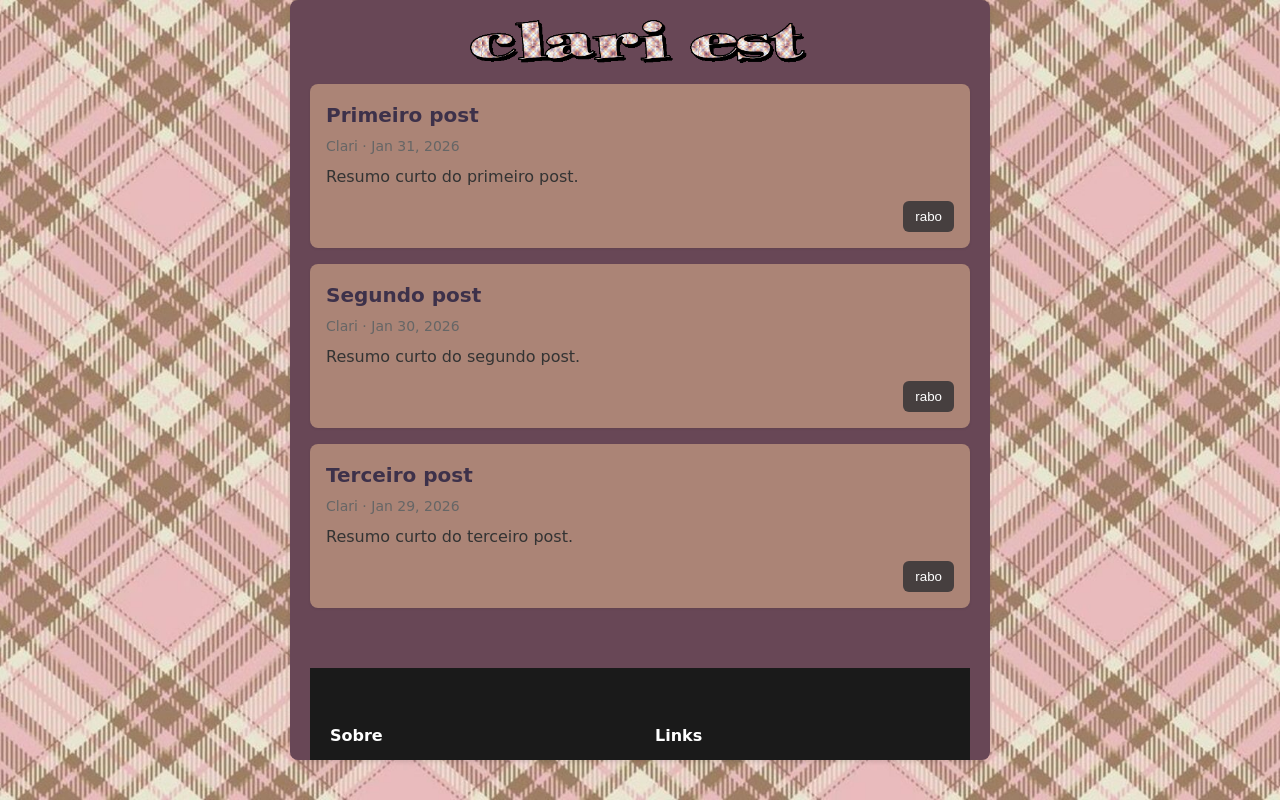
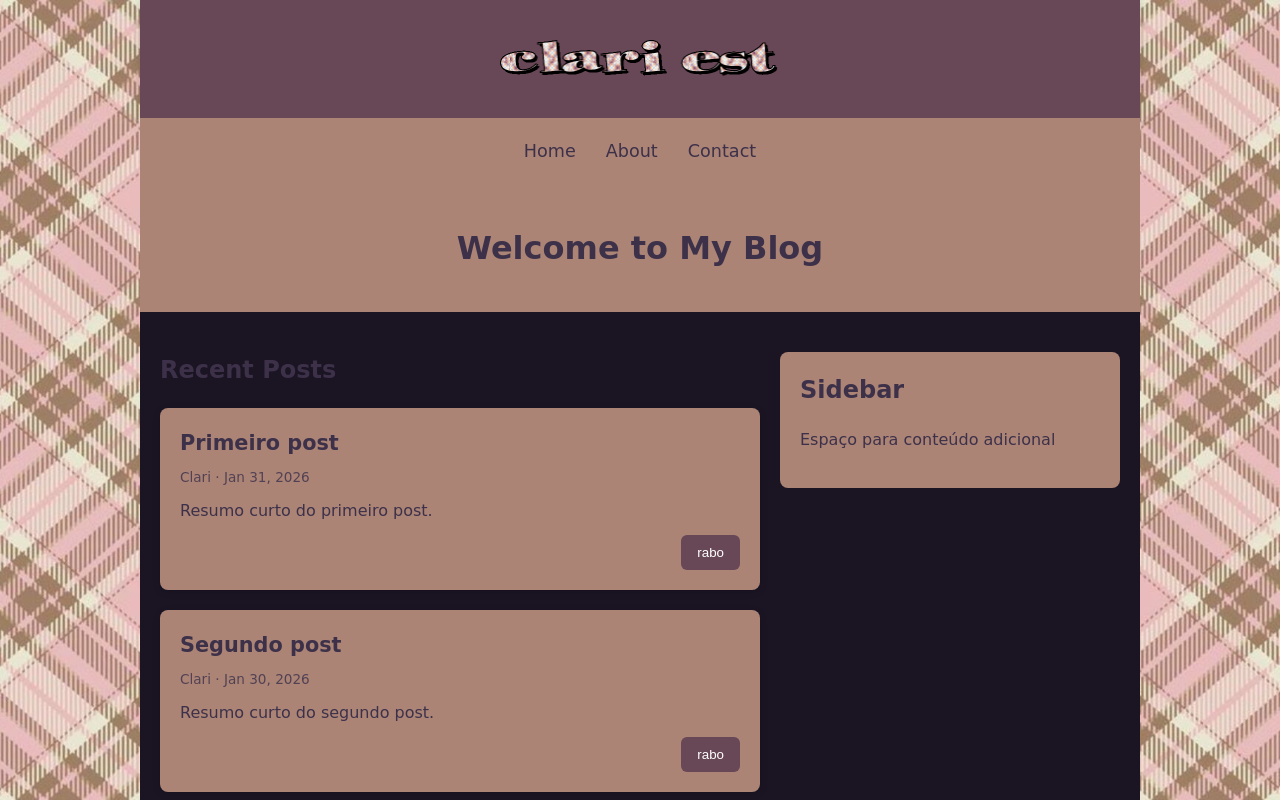
Before and after one commit to clarissestima/my-site, a React (Vite) app in the folder my-app/: page / in a window 1280 px wide. Shown: the top 800 px of the page. Built offline with nearby package versions, Linux system fonts and the light colour scheme.

Commit message:
refactor: restructure layout and enhance styling

```diff
--- a/my-app/src/App.css
+++ b/my-app/src/App.css
@@ -5,43 +5,139 @@ html, body, #root {
 
 body {
   margin: 0;
-  display: flex;
-  align-items: center;
-  justify-content: center;
-  min-height: 100vh;
 }
 
-.container {
-  width: 700px;
-  max-width: 740px;
-  box-sizing: border-box;
-  padding: 20px;
+.main-container {
+  min-height: 100vh;
+  display: flex;
+  flex-direction: column;
+  max-width: 1000px;
+  margin: 0 auto;
+  background-color: var(--color-background);
+}
+
+/* Header */
+.site-header {
+  text-align: center;
+  padding: 40px 20px;
   background-color: var(--color-brown);
-  background-size: cover;
-  background-position: center;
-  background-repeat: no-repeat;
+  box-shadow: 0 2px 8px rgba(0, 0, 0, 0.15);
+}
+
+.site-logo {
+  display: block;
+  width: 280px;
+  max-width: 90%;
+  height: auto;
+  margin: 0 auto;
   border-radius: 8px;
-  box-shadow: 0 2px 4px rgba(0, 0, 0, 0.1);
-  overflow-y: auto;
-  max-height: calc(100vh - 40px);
 }
 
 h1 {
   font-size: 2.5rem;
-  margin-bottom: 20px;
-  text-align: center;
+  margin: 0;
+  color: var(--color-text);
 }
 
-.site-header {
-  text-align: center;
+/* Navigation */
+.site-nav {
+  display: flex;
+  justify-content: center;
+  gap: 30px;
+  padding: 20px;
+  background-color: var(--color-tan);
+  flex-wrap: wrap;
 }
 
-.site-logo {
-  display: block;
-  width: 340px;
-  max-width: 100%;
-  height: auto;
-  margin: 0 auto 18px;
+.nav-link {
+  color: var(--color-text);
+  text-decoration: none;
+  font-size: 1.1rem;
+  font-weight: 500;
+  transition: opacity 0.3s ease;
+  position: relative;
+}
+
+.nav-link:hover {
+  opacity: 0.7;
+}
+
+.nav-link::after {
+  content: '';
+  position: absolute;
+  bottom: -5px;
+  left: 0;
+  width: 0;
+  height: 2px;
+  background-color: var(--color-text);
+  transition: width 0.3s ease;
+}
+
+.nav-link:hover::after {
+  width: 100%;
+}
+
+/* Intro Section */
+.intro-section {
+  padding: 40px 20px;
+  text-align: center;
+  background-color: var(--color-background-alt);
+}
+
+.intro-section h2 {
+  margin: 0;
+  font-size: 2rem;
+  color: var(--color-text);
+}
+
+/* Main Content Layout */
+.content-wrapper {
+  display: flex;
+  flex: 1;
+  gap: 20px;
+  padding: 40px 20px;
+  max-width: 1200px;
+  margin: 0 auto;
+  width: 100%;
+  box-sizing: border-box;
+}
+
+.left-section {
+  flex: 2;
+}
+
+.right-section {
+  flex: 1;
+  background-color: var(--color-tan);
+  padding: 20px;
+  border-radius: 8px;
+  height: fit-content;
+}
+
+.left-section h2,
+.right-section h2 {
+  color: var(--color-text);
+  margin-top: 0;
+}
+
+/* Responsivo */
+@media (max-width: 768px) {
+  .content-wrapper {
+    flex-direction: column;
+    padding: 20px 10px;
+  }
+
+  .right-section {
+    flex: 1;
+  }
+
+  .site-nav {
+    gap: 15px;
+  }
+
+  .site-logo {
+    width: 200px;
+  }
 }
 
 .sr-only {
--- a/my-app/src/App.jsx
+++ b/my-app/src/App.jsx
@@ -1,7 +1,10 @@
 import './App.css'
-import Post from './components/Post'
+import Header from './components/Header'
+import Navigation from './components/Navigation'
+import IntroSection from './components/IntroSection'
+import PostList from './components/PostList'
+import Sidebar from './components/Sidebar'
 import Footer from './components/Footer'
-import logo from './assets/clariest3.gif'
 
 function App() {
   const posts = [
@@ -11,25 +14,17 @@ function App() {
   ]
 
   return (
-    <div className="container">
-        <header className="site-header">
-          <img src={logo} alt="clari est's blog" className="site-logo" />
-          <h1 className="sr-only">clari est's blog</h1>
-        </header>
-      {posts.map(p => (
-        <Post
-          key={p.id}
-          title={p.title}
-          excerpt={p.excerpt}
-          author={p.author}
-          date={p.date}
-          onReadMore={() => alert(`Abrir post: ${p.title}`)}
-        />
-      ))}
+    <div className="main-container">
+      <Header />
+      <Navigation />
+      <IntroSection />
+      <div className="content-wrapper">
+        <PostList posts={posts} />
+        <Sidebar />
+      </div>
       <Footer />
     </div>
   )
-
 }
 
 export default App
--- a/my-app/src/components/Footer.css
+++ b/my-app/src/components/Footer.css
@@ -1,8 +1,9 @@
 .footer {
-  background-color: #1a1a1a;
+  background-color: var(--color-brown);
   color: #fff;
   padding: 40px 20px;
   margin-top: 60px;
+  border-top: 4px solid var(--color-tan);
 }
 
 .footer-content {
@@ -16,21 +17,23 @@
 .footer-section h3 {
   margin-bottom: 15px;
   font-size: 16px;
+  color: var(--color-tan);
 }
 
 .footer-section ul {
   list-style: none;
   padding: 0;
+  margin: 0;
 }
 
 .footer-section a {
-  color: #aaa;
+  color: #e0e0e0;
   text-decoration: none;
-  transition: color 0.3s;
+  transition: color 0.3s ease;
 }
 
 .footer-section a:hover {
-  color: #fff;
+  color: var(--color-tan);
 }
 
 .footer-section li {
@@ -40,51 +43,6 @@
 .footer-bottom {
   text-align: center;
   padding-top: 20px;
-  border-top: 1px solid #333;
-  color: #888;
+  border-top: 1px solid rgba(255, 255, 255, 0.1);
+  color: #aaa;
 }
-.footer {
-  background-color: #1a1a1a;
-  color: #fff;
-  padding: 40px 20px;
-  margin-top: 60px;
-}
-
-.footer-content {
-  display: grid;
-  grid-template-columns: repeat(auto-fit, minmax(200px, 1fr));
-  gap: 30px;
-  max-width: 1000px;
-  margin: 0 auto 30px;
-}
-
-.footer-section h3 {
-  margin-bottom: 15px;
-  font-size: 16px;
-}
-
-.footer-section ul {
-  list-style: none;
-  padding: 0;
-}
-
-.footer-section a {
-  color: #aaa;
-  text-decoration: none;
-  transition: color 0.3s;
-}
-
-.footer-section a:hover {
-  color: #fff;
-}
-
-.footer-section li {
-  margin-bottom: 8px;
-}
-
-.footer-bottom {
-  text-align: center;
-  padding-top: 20px;
-  border-top: 1px solid #333;
-  color: #888;
-}
--- /dev/null
+++ b/my-app/src/components/Header.jsx
@@ -0,0 +1,12 @@
+import logo from '../assets/clariest3.gif'
+
+function Header() {
+  return (
+    <header className="site-header">
+      <img src={logo} alt="clari est's blog" className="site-logo" />
+      <h1 className="sr-only">clari est's blog</h1>
+    </header>
+  )
+}
+
+export default Header
--- /dev/null
+++ b/my-app/src/components/IntroSection.jsx
@@ -0,0 +1,9 @@
+function IntroSection() {
+  return (
+    <section className="intro-section">
+      <h2>Welcome to My Blog</h2>
+    </section>
+  )
+}
+
+export default IntroSection
--- /dev/null
+++ b/my-app/src/components/Navigation.jsx
@@ -0,0 +1,11 @@
+function Navigation() {
+  return (
+    <nav className="site-nav">
+      <a href="#home" className="nav-link">Home</a>
+      <a href="#about" className="nav-link">About</a>
+      <a href="#contact" className="nav-link">Contact</a>
+    </nav>
+  )
+}
+
+export default Navigation
--- a/my-app/src/components/Post.css
+++ b/my-app/src/components/Post.css
@@ -1,23 +1,67 @@
 .post-card {
-    margin-bottom: 16px;
+  margin-bottom: 20px;
   display: flex;
   gap: 16px;
   align-items: flex-start;
-  background: var(--color-background-alt);
+  background: linear-gradient(135deg, var(--color-tan) 0%, var(--color-background-alt) 100%);
   border-radius: 8px;
-  padding: 16px;
-  box-shadow: 0 1px 3px rgba(0,0,0,0.08);
+  padding: 20px;
+  box-shadow: 0 2px 8px rgba(0, 0, 0, 0.1);
+  transition: transform 0.3s ease, box-shadow 0.3s ease;
 }
+
+.post-card:hover {
+  transform: translateY(-2px);
+  box-shadow: 0 4px 12px rgba(0, 0, 0, 0.15);
+}
+
 .post-image img {
   width: 140px;
   height: 100px;
   object-fit: cover;
   border-radius: 6px;
 }
-.post-body { flex: 1 }
-.post-title { margin: 0 0 6px 0; font-size: 1.25rem }
-.post-meta { color: #666; font-size: 0.875rem; margin-bottom: 8px }
-.post-excerpt { margin: 0 0 12px 0; color: #333 }
-.post-actions { text-align: right }
-.read-more { background: #463f3f; color: #fff; border: none; padding: 8px 12px; border-radius: 6px; cursor: pointer }
-.read-more:hover { opacity: 0.95 }
+
+.post-body {
+  flex: 1;
+}
+
+.post-title {
+  margin: 0 0 8px 0;
+  font-size: 1.3rem;
+  color: var(--color-text);
+  font-weight: 600;
+}
+
+.post-meta {
+  color: var(--color-text);
+  font-size: 0.85rem;
+  margin-bottom: 10px;
+  opacity: 0.8;
+}
+
+.post-excerpt {
+  margin: 0 0 12px 0;
+  color: var(--color-text);
+  line-height: 1.6;
+}
+
+.post-actions {
+  text-align: right;
+}
+
+.read-more {
+  background-color: var(--color-brown);
+  color: #fff;
+  border: none;
+  padding: 10px 16px;
+  border-radius: 6px;
+  cursor: pointer;
+  font-weight: 500;
+  transition: opacity 0.3s ease, background-color 0.3s ease;
+}
+
+.read-more:hover {
+  opacity: 0.9;
+  background-color: var(--color-text);
+}
--- /dev/null
+++ b/my-app/src/components/PostList.jsx
@@ -0,0 +1,21 @@
+import Post from './Post'
+
+function PostList({ posts }) {
+  return (
+    <section className="left-section">
+      <h2>Recent Posts</h2>
+      {posts.map(p => (
+        <Post
+          key={p.id}
+          title={p.title}
+          excerpt={p.excerpt}
+          author={p.author}
+          date={p.date}
+          onReadMore={() => alert(`Abrir post: ${p.title}`)}
+        />
+      ))}
+    </section>
+  )
+}
+
+export default PostList
--- /dev/null
+++ b/my-app/src/components/Sidebar.jsx
@@ -0,0 +1,10 @@
+function Sidebar() {
+  return (
+    <section className="right-section">
+      <h2>Sidebar</h2>
+      <p>Espaço para conteúdo adicional</p>
+    </section>
+  )
+}
+
+export default Sidebar
```
Also changed, not shown: my-app/src/components/Navegation.css (added), my-app/src/components/Navegation.jsx (added).
